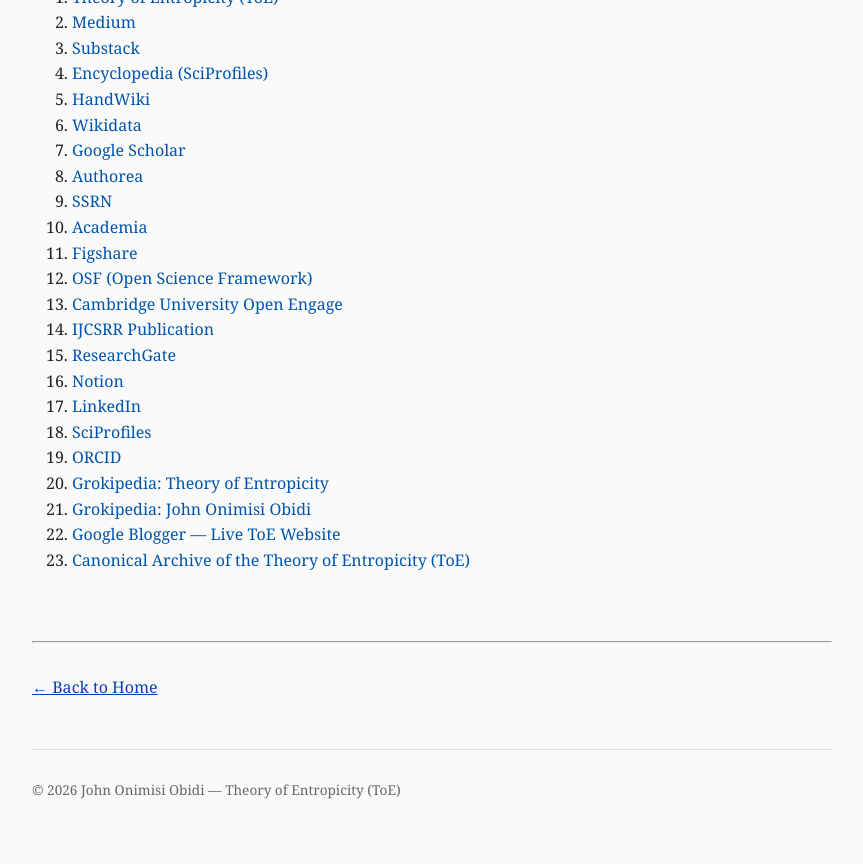
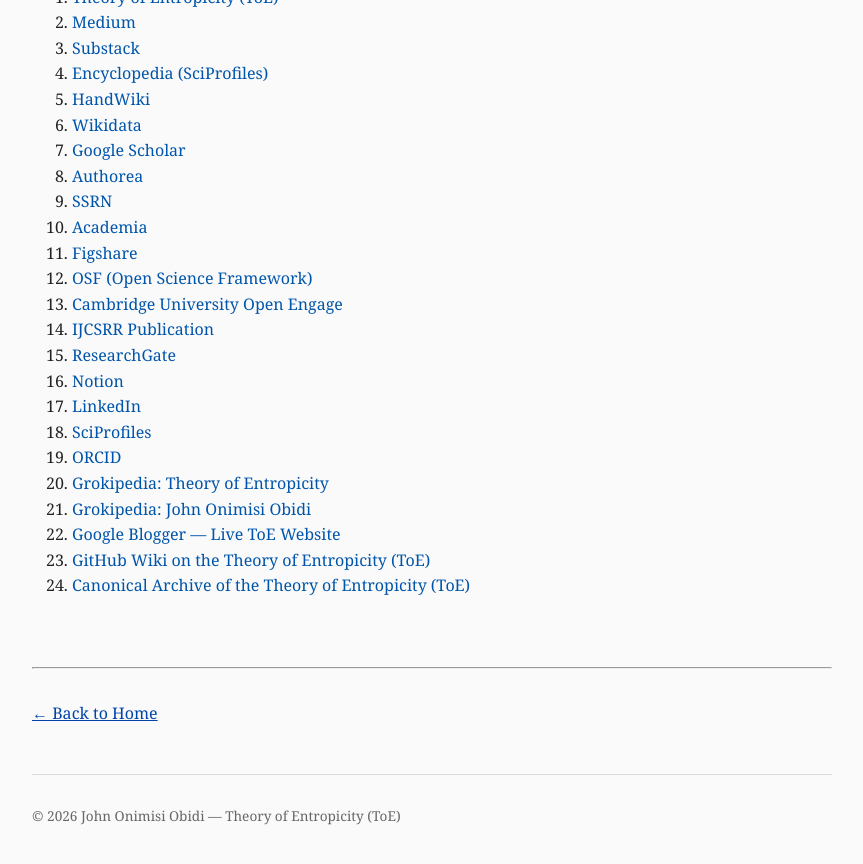
Before and after one commit to Entropicity/Theory-of-Entropicity-ToE, a Jekyll site: the page built from preface.html, in a window 1280 px wide and 900 px high, scrolled down 26732 px. Shown: the top 864 px of the window, without its empty margins (218-1081 px from the left). Built offline with Jekyll 4.4.1, drawn with Linux system fonts in a browser that asks for light colours.

Commit message:
Update preface.html

```diff
--- a/preface.html
+++ b/preface.html
@@ -1716,6 +1716,7 @@
         <li><a href="https://grokipedia.com/page/Theory_of_Entropicity" target="_blank">Grokipedia: Theory of Entropicity</a></li>
         <li><a href="https://grokipedia.com/page/John_Onimisi_Obidi" target="_blank">Grokipedia: John Onimisi Obidi</a></li>
         <li><a href="https://theoryofentropicity.blogspot.com" target="_blank">Google Blogger — Live ToE Website</a></li>
+        <li><a href="https://github.com/Entropicity/Theory-of-Entropicity-ToE/wiki" target="_blank">GitHub Wiki on the Theory of Entropicity (ToE)</a></li>
         <li><a href="https://entropicity.github.io/Theory-of-Entropicity-ToE/" target="_blank">Canonical Archive of the Theory of Entropicity (ToE)</a></li>
     </ol>
 </section>
```
